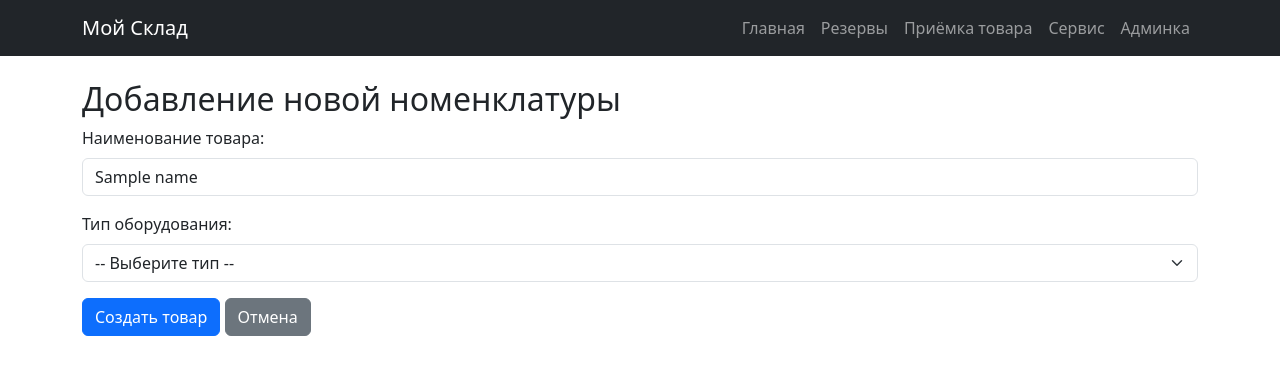
After one commit to RomahaPoleha/TMS, a Django app: template inventory/templates/inventory/add_product.html in a window 1280 px wide. The commit adds this page. Shown: the top 375 px of the page. Run offline with Django 3.2, Linux system fonts and the light colour scheme; the template is opened without the code that fills it: most values are stand-ins (such as "Sample title", 1, 10 or a date in 2020).

Commit message:
Добавлена страница для добавления новой номенклатуры

```diff
--- /dev/null
+++ b/inventory/templates/inventory/add_product.html
@@ -0,0 +1,41 @@
+{% extends "inventory/base.html" %}
+
+{% block content %}
+
+<h2>Добавление новой номенклатуры</h2>
+
+<!-- Блок для отображения ошибок -->
+{% if error %}
+    <div class="alert alert-danger">{{ error }}</div>
+{% endif %}
+
+<form method="POST">
+    {% csrf_token %}
+
+    <div class="mb-3">
+        <label for="name" class="form-label">Наименование товара:</label>
+        <input type="text"
+               class="form-control"
+               id="name"
+               name="name"
+               value="{{ name|default:'' }}"
+               required>
+    </div>
+
+    <div class="mb-3">
+        <label for="equipment_type" class="form-label">Тип оборудования:</label>
+        <select class="form-select" id="equipment_type" name="equipment_type" required>
+            <option value="">-- Выберите тип --</option>
+            {% for et in equipment_types %}
+                <option value="{{ et.id }}" {% if et.id == selected_equipment_type_id %}selected{% endif %}>
+                    {{ et.name }}
+                </option>
+            {% endfor %}
+        </select>
+    </div>
+
+    <button type="submit" class="btn btn-primary">Создать товар</button>
+    <a href="{% url 'add_units' %}" class="btn btn-secondary">Отмена</a>
+</form>
+
+{% endblock %}
--- a/inventory/templates/inventory/add_units.html
+++ b/inventory/templates/inventory/add_units.html
@@ -9,19 +9,17 @@
 
     <label for="product">Товар:</label>
     <select name="product" id="product" required>
-        <option value="">-- Выберите товар --</option><br>
-
+        <option value="">-- Выберите товар --</option>
         {% for product in products %}
             <option value="{{ product.id }}">{{ product }}</option>
         {% endfor %}
-
     </select>
+    <a href="{% url 'add_product' %}" class="btn btn-sm btn-outline-primary">➕ Новый товар</a>
 
     <label for="quantity">Количество:</label>
     <input type="number" name="quantity" id="quantity" min="1" required>
 
     <button type="submit">Принять на склад</button>
-    <a href="{% url 'add_product' %}">➕ Новый товар</a>
 </form>
 
 
```
Also changed, not shown: inventory/views.py (+3 -5 lines).
